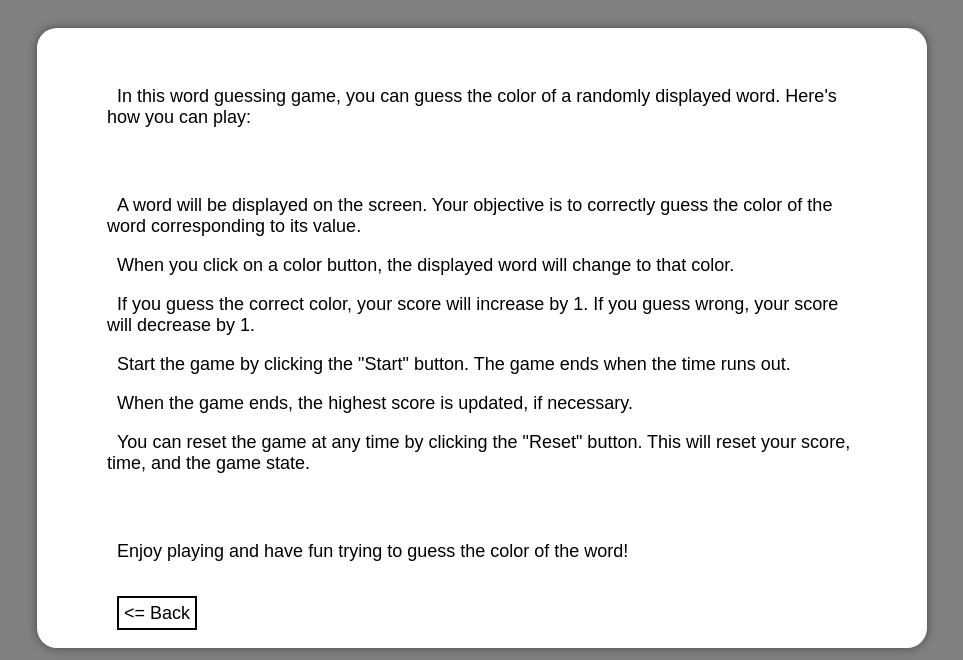
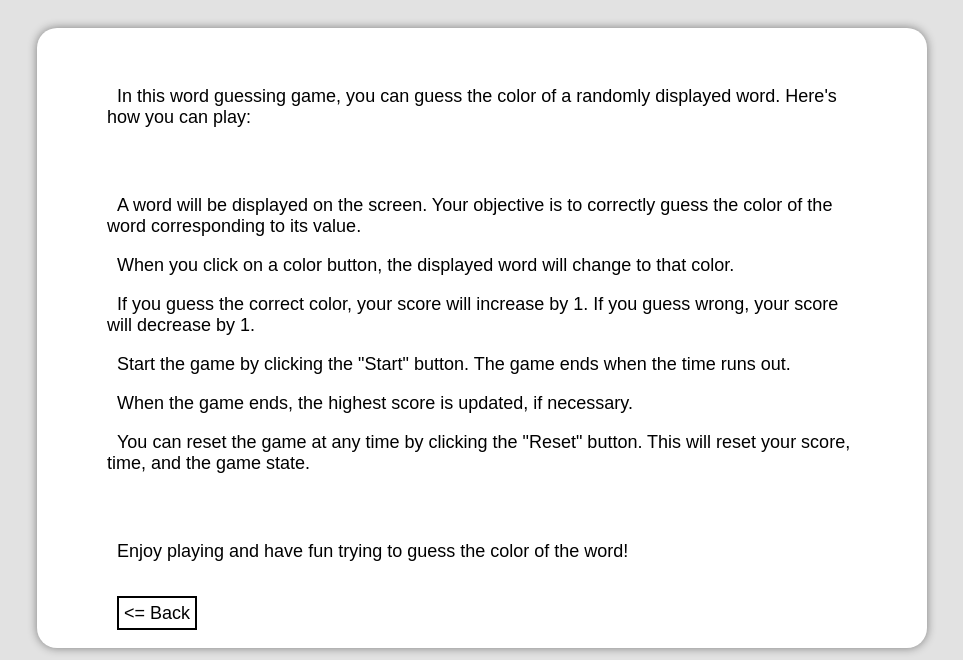
Before and after one commit to daniloczar/Stroop_Game, a plain HTML site: page link.html in a window 1280 px wide. Shown: the part 140-800 px from the top of the page, without its empty margins (158-1121 px from the left). Drawn offline with Linux system fonts and the light colour scheme.

Commit message:
background

```diff
--- a/link.html
+++ b/link.html
@@ -14,7 +14,7 @@
     font-family: Arial, sans-serif;
     text-align: center;
     font-size: 26px;
-    background-color: grey;
+    background-color: rgb(226, 226, 226);;
   }
 
   h1{
```
